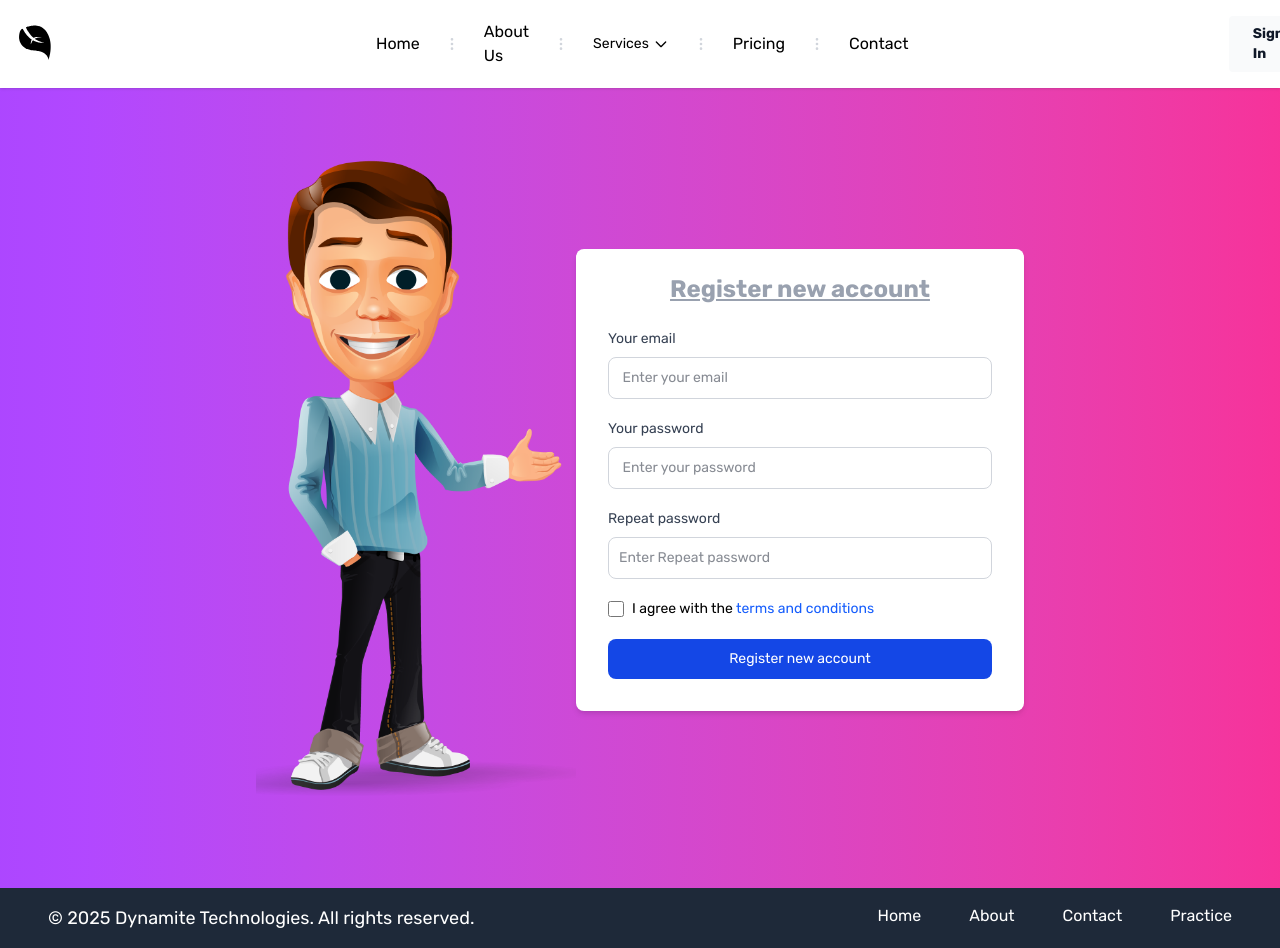
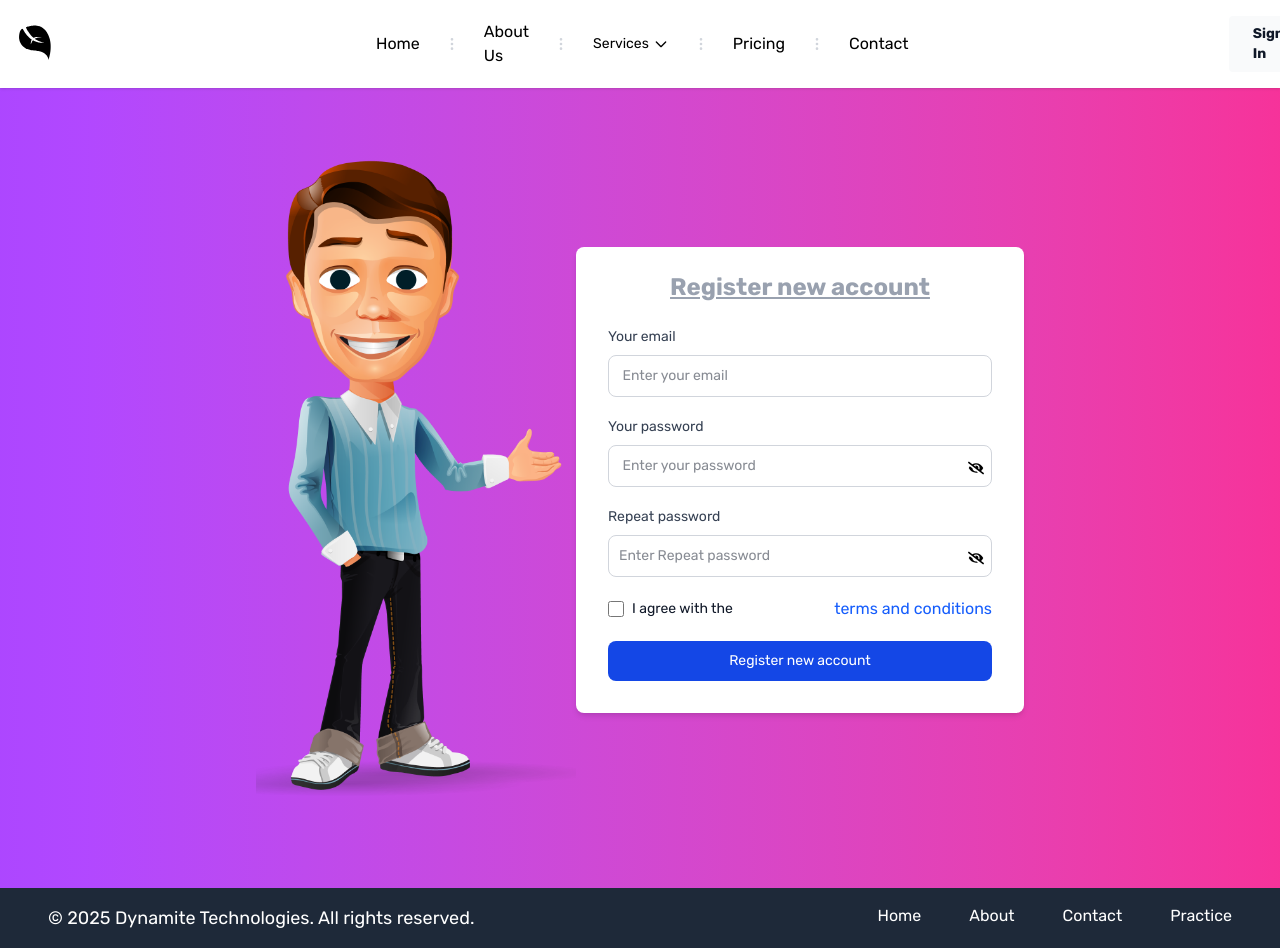
Before and after one commit to vikaskumarsingh20/Dynamite-mern-stack, a React (Vite) app in the folder frontend/: page /signup in a window 1280 px wide. Shown: the top 948 px of the page. Built offline with nearby package versions, Linux system fonts and the light colour scheme; no server answers.

Commit message:
added eye icons

```diff
--- a/frontend/package.json
+++ b/frontend/package.json
@@ -20,6 +20,7 @@
     "dotenv": "^16.4.7",
     "react": "^18.3.1",
     "react-dom": "^18.3.1",
+    "react-icons": "^5.4.0",
     "react-router-dom": "^7.1.5",
     "react-spinners": "^0.15.0",
     "recharts": "^2.15.1",
--- a/frontend/src/components/forms/LoginPage.jsx
+++ b/frontend/src/components/forms/LoginPage.jsx
@@ -1,11 +1,13 @@
 // eslint-disable-next-line no-unused-vars
-import React,{useState} from "react";
+import React, { useState } from "react";
 import { Link } from "react-router-dom";
 import Navbar from "../home/NavBar";
 import Footer from "../home/Footer";
+import { FaEye, FaEyeSlash } from 'react-icons/fa';
 
 function LoginPage() {
   const [dataFrom, setDataFrom] = useState({ email: "", password: "" });
+  const [showPassword, setShowPassword] = useState(false);
 
   const handleChange = (event) => {
     setDataFrom({
@@ -39,7 +41,12 @@ function LoginPage() {
       console.log("error in getLogin:", error);
     }
   };
-  console.log("this is function",getLogin);
+  console.log("this is function", getLogin);
+
+  const togglePasswordVisiblity = () => {
+    setShowPassword(!showPassword);
+  };
+
   return (
     <>
       <Navbar />
@@ -51,9 +58,9 @@ function LoginPage() {
             alt="Workflow"
             className="h-auto w-full md:w-1/2 lg:w-1/3 xl:w-1/4 2xl:w-1/5 "
           />
-          <form onSubmit={getLogin}  className="bg-white shadow-md rounded-lg px-8 pt-6 pb-8 mb-4 max-w-md w-full">
+          <form onSubmit={getLogin} className="bg-white shadow-md rounded-lg px-8 pt-6 pb-8 mb-4 max-w-md w-full">
             <h2 className="text-2xl font-bold text-gray-400 text-center mb-6 underline">
-              Login
+              Login Page
             </h2>
             <div className="mb-4">
               <label
@@ -74,7 +81,7 @@ function LoginPage() {
                 onClick={handleChange}
               />
             </div>
-            <div className="mb-4">
+            <div className="mb-4 relative">
               <label
                 htmlFor="password"
                 className="block text-sm font-medium text-gray-700 dark:text-gray-300 mb-2"
@@ -82,17 +89,23 @@ function LoginPage() {
                 Password
               </label>
               <input
-                type="password"
+                type={showPassword ? "text" : "password"}
                 id="password"
                 className="text-gray-900 border border-gray-300 text-gray-900 text-sm rounded-lg
-             focus:ring-blue-500 focus:border-blue-500 block w-full p-2.5
+             focus:ring-blue-500 focus:border-blue-500 block w-full p-2.5 pr-10
               dark:border-gray-600 dark:placeholder-gray-400  dark:focus:ring-blue-500
                dark:focus:border-blue-500"
                 placeholder="Enter your password"
                 required
                 onClick={handleChange}
               />
+              <div className="flex align-center justify-right">
+              <button className="absolute right-2 mt-4 top-1/2 transform -translate-y-1/2" onClick={togglePasswordVisiblity}>
+                {showPassword ? <FaEye /> : <FaEyeSlash /> }
+              </button>
+              </div>
             </div>
+
             <div className="flex items-center justify-between mb-6">
               <div className="flex items-center">
                 <input
--- a/frontend/src/components/forms/SignupPage.jsx
+++ b/frontend/src/components/forms/SignupPage.jsx
@@ -2,12 +2,15 @@ import React, { useEffect, useState } from "react";
 import { Link } from "react-router-dom";
 import Navbar from "../home/NavBar";
 import Footer from "../home/Footer";
+import { FaEye, FaEyeSlash } from 'react-icons/fa';
 
 function FormTailwind() {
   const [email, setEmail] = useState("");
   const [password, setPassword] = useState("");
   const [confirmPassword, setConfirmPassword] = useState("");
   const [error, setError] = useState(null);
+  const [showPassword, setShowPassword] = useState(false);
+  const [showRepeatPassword, setShowRepeatPassword] = useState(false);
 
   const handleChange = (event) => {
     setDataFrom({
@@ -54,6 +57,12 @@ function FormTailwind() {
   // }, []);
 
 
+  const togglePasswordVisibility = () => {
+    setShowPassword(!showPassword);
+  };
+  const toggleRepeatPasswordVisibility = () => {
+    setShowRepeatPassword(!showRepeatPassword);
+  }
 
   return (
     <>
@@ -89,7 +98,7 @@ function FormTailwind() {
                 onClick={handleChange}
               />
             </div>
-            <div className="mb-5">
+            <div className="mb-5 relative">
               <label
                 htmlFor="password"
                 className="block text-sm font-medium text-gray-700 dark:text-gray-300 mb-2"
@@ -97,7 +106,7 @@ function FormTailwind() {
                 Your password
               </label>
               <input
-                type="password"
+                type={showPassword ? "text" : "password"}
                 id="password"
                 className="border border-gray-300 text-gray-900 text-sm rounded-lg
              focus:ring-blue-500 focus:border-blue-500 block w-full p-2.5
@@ -107,8 +116,13 @@ function FormTailwind() {
                 required
                 onClick={handleChange}
               />
+              <div>
+                <button className="absolute right-2 mt-4 top-1/2 transform -translate-y-1/2" onClick={togglePasswordVisibility}>
+                  {showPassword ? <FaEye /> : <FaEyeSlash />}
+                </button>
+              </div>
             </div>
-            <div className="mb-5">
+            <div className="mb-5 relative">
               <label
                 htmlFor="repeat-password"
                 className="block text-sm font-medium text-gray-700 dark:text-gray-300 mb-2"
@@ -116,7 +130,7 @@ function FormTailwind() {
                 Repeat password
               </label>
               <input
-                type="password"
+                type={showRepeatPassword ? "text" : "password"}
                 id="repeat-password"
                 className="border border-gray-300 text-gray-900 text-sm rounded-lg
              focus:ring-blue-500 focus:border-blue-500 block w-full p-2.5
@@ -126,24 +140,34 @@ function FormTailwind() {
                 required
                 onClick={handleChange}
               />
+              <div>
+                <button className="absolute right-2 mt-4 top-1/2 transform -translate-y-1/2" onClick={toggleRepeatPasswordVisibility}>
+                  {showRepeatPassword ? <FaEye /> : <FaEyeSlash />}
+                </button>
+              </div>
             </div>
-            <div className="flex items-start mb-5">
-              <div className="flex items-center h-5">
-                <input
-                  id="remember"
-                  type="checkbox"
-                  className="form-checkbox h-4 w-4 text-blue-600 transition duration-150 ease-in-out"
-                />
-              </div>
-              <span htmlFor="terms" className="ms-2 text-sm font-medium ">
-                I agree with the{" "}
+            <div className="flex items-center justify-between mb-5">
+            <div className="flex items-center">
+              <input
+                id="remember"
+                type="checkbox"
+                className="form-checkbox h-4 w-4 text-blue-600 transition duration-150 ease-in-out mr-2"
+              />
+              <label
+                  htmlFor="remember"
+                  className=" block text-sm text-gray-900 dark:text-gray-400"
+                >
+                  I agree with the
+                </label>
+                </div>
+              <label>
                 <Link
-                  to="#"
+                  to="/terms-and-conditions"
                   className="text-blue-600 hover:underline dark:text-blue-500"
                 >
                   terms and conditions
                 </Link>
-              </span>
+              </label>
             </div>
             <button
               type="submit"
--- a/frontend/src/components/home/NavBar.jsx
+++ b/frontend/src/components/home/NavBar.jsx
@@ -1,6 +1,6 @@
 // eslint-disable-next-line no-unused-vars
 import React, { useState } from "react";
-import { Link } from "react-router-dom";
+import { Link, NavLink } from "react-router-dom";
 
 const Navbar = () => {
   const [isMenuOpen, setIsMenuOpen] = useState(false);
@@ -40,12 +40,12 @@ const Navbar = () => {
             lg:static lg:flex lg:items-center lg:w-auto lg:space-x-6 lg:shadow-none lg:py-0 lg:px-80 z-50`
         }>
           <li>
-            <Link
+            <NavLink
               to={"/"}
               className="text-md hover:text-blue-600"
             >
               Home
-            </Link>
+            </NavLink>
           </li>
           <li className="text-gray-300">
             <svg
@@ -64,9 +64,9 @@ const Navbar = () => {
             </svg>
           </li>
           <li>
-            <Link to={"/about-us"} className="text-md hover:text-blue-600">
+            <NavLink to={"/about-us"} className="text-md hover:text-blue-600">
               About Us
-            </Link>
+            </NavLink>
           </li>
           <li className="text-gray-300">
             <svg
@@ -85,7 +85,7 @@ const Navbar = () => {
             </svg>
           </li>
           <li>
-            <Link
+            <NavLink
               to={"/services"}
               className="text-sm   hover:text-gray-500"
             >
@@ -93,7 +93,7 @@ const Navbar = () => {
                 <button className="text-md hover:text-blue-600 flex items-center">
                   Services
                   <svg
-                    className="ml-1 w-4 h-4"
+                    className="ml-1 w-4 h-4 transition duration-150 ease-in-out transform group-hover:rotate-180"
                     xmlns="http://www.w3.org/2000/svg"
                     fill="none"
                     viewBox="0 0 24 24"
@@ -109,32 +109,32 @@ const Navbar = () => {
                 </button>
                 <ul className="absolute hidden  pt-1 group-hover:block">
                   <li>
-                    <Link
+                    <NavLink
                       to={"/service1"}
                       className="rounded-t bg-gray-200 hover:bg-gray-400 py-2 px-4 block whitespace-no-wrap"
                     >
                       Application
-                    </Link>
+                    </NavLink>
                   </li>
                   <li>
-                    <Link
+                    <NavLink
                       to={"/service2"}
                       className="bg-gray-200 hover:bg-gray-400 py-2 px-4 block whitespace-no-wrap"
                     >
                       Developer
-                    </Link>
+                    </NavLink>
                   </li>
                   <li>
-                    <Link
+                    <NavLink
                       to={"/service3"}
                       className="rounded-b bg-gray-200 hover:bg-gray-400 py-2 px-4 block whitespace-no-wrap"
                     >
                       Marketing
-                    </Link>
+                    </NavLink>
                   </li>
                 </ul>
               </div>
-            </Link>
+            </NavLink>
           </li>
           <li className="text-gray-300">
             <svg
@@ -153,12 +153,12 @@ const Navbar = () => {
             </svg>
           </li>
           <li>
-            <Link
+            <NavLink
               to={"/pricing"}
               className="text-md hover:text-blue-600"
             >
               Pricing
-            </Link>
+            </NavLink>
           </li>
           <li className="text-gray-300">
             <svg
@@ -177,12 +177,12 @@ const Navbar = () => {
             </svg>
           </li>
           <li>
-            <Link
+            <NavLink
               to={"/contact"}
               className="text-md hover:text-blue-600"
             >
               Contact
-            </Link>
+            </NavLink>
           </li>
         </ul>
         <Link
--- a/frontend/src/index.css
+++ b/frontend/src/index.css
@@ -3,3 +3,6 @@
 body {
   font-family: 'Rubik', sans-serif;
 }
+.active {
+  color:blue;
+}
```
Also changed, not shown: 1 other file (tests, documents, lock files or other folders).
